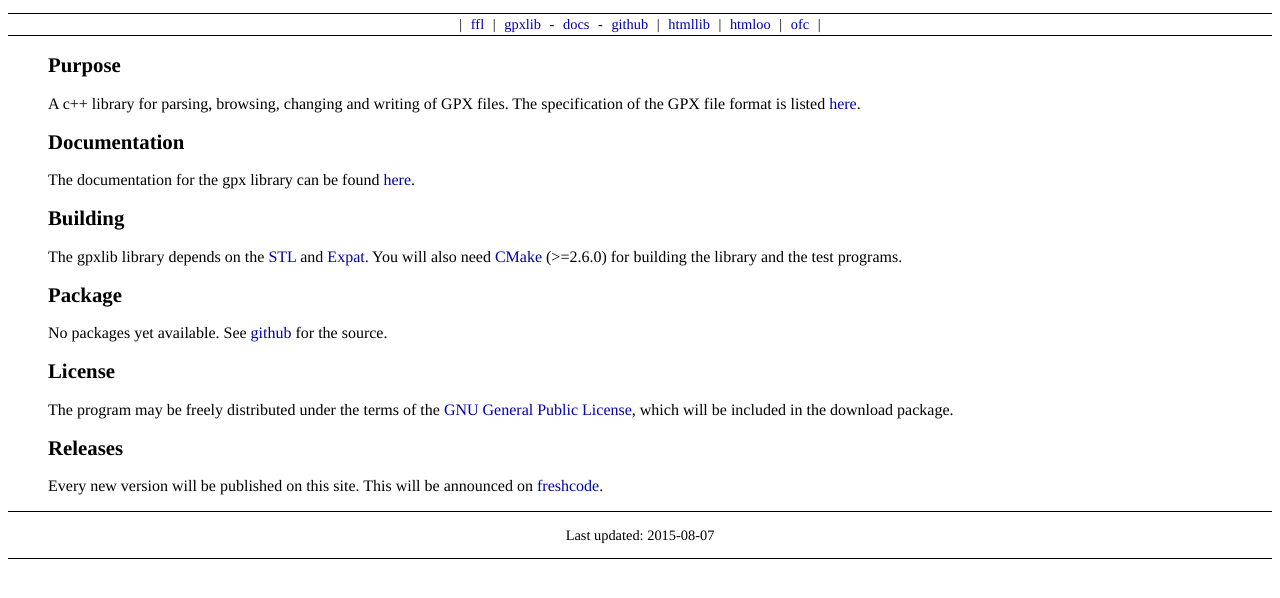
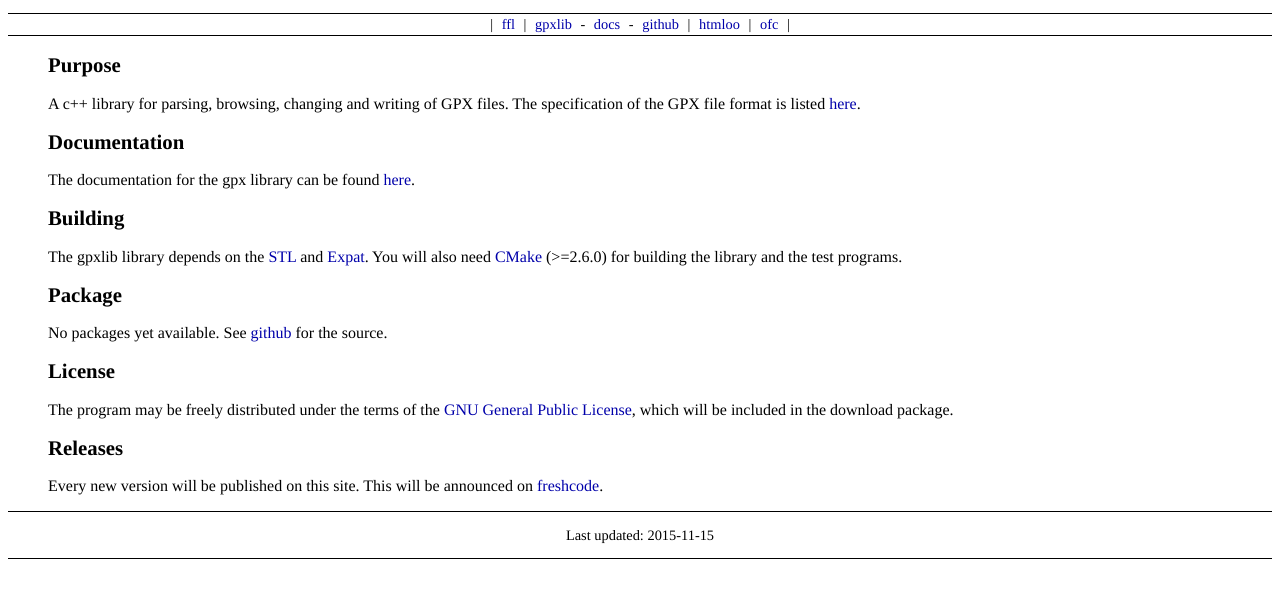
Before and after one commit to irdvo/gpxlib, a plain HTML site: page index.html in a window 1280 px wide. Shown: the part 46-644 px from the top of the page. Drawn offline with Linux system fonts and the light colour scheme.

Commit message:
Exit htmllib

```diff
--- a/index.html
+++ b/index.html
@@ -13,7 +13,7 @@
     </div>
 
     <div id="nav">
-  | <a href="https://irdvo.github.io//ffl">ffl</a> | <a href="http://irdvo.github.io/gpxlib">gpxlib</a> - <a href="doxy/index.html">docs</a> - <a href="http://github.com/irdvo/gpxlib">github</a> | <a href="http://irdvo.github.io/htmllib">htmllib</a> | <a href="http://irdvo.github.io/htmloo">htmloo</a> | <a href="https://irdvo.github.io/ofc">ofc</a> |
+  | <a href="https://irdvo.github.io//ffl">ffl</a> | <a href="http://irdvo.github.io/gpxlib">gpxlib</a> - <a href="doxy/index.html">docs</a> - <a href="http://github.com/irdvo/gpxlib">github</a> | <a href="http://irdvo.github.io/htmloo">htmloo</a> | <a href="https://irdvo.github.io/ofc">ofc</a> |
     </div>
 
     <div id="article">
@@ -37,7 +37,7 @@
 
     <div id="footer">
     <p>
-     Last updated: 2015-08-07</p>
+     Last updated: 2015-11-15</p>
     </div>
   </div>
 </body>
```
